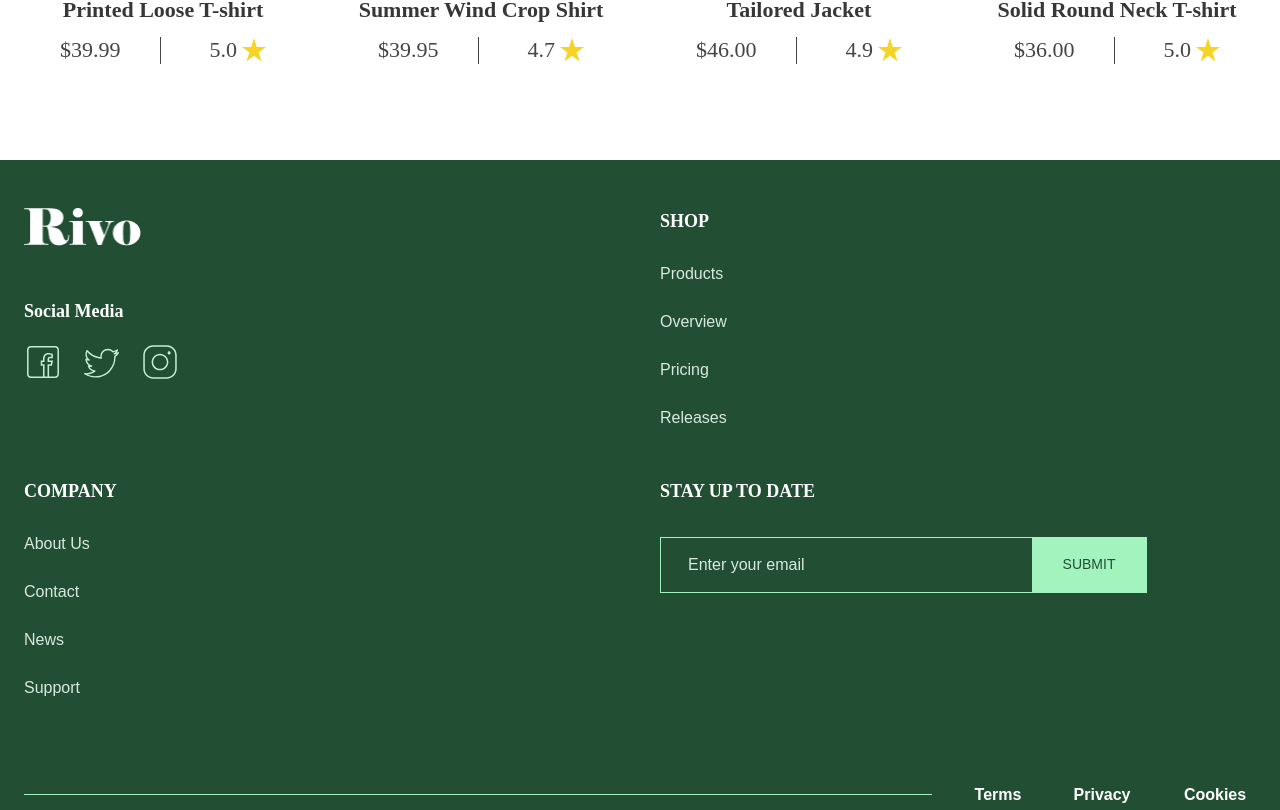
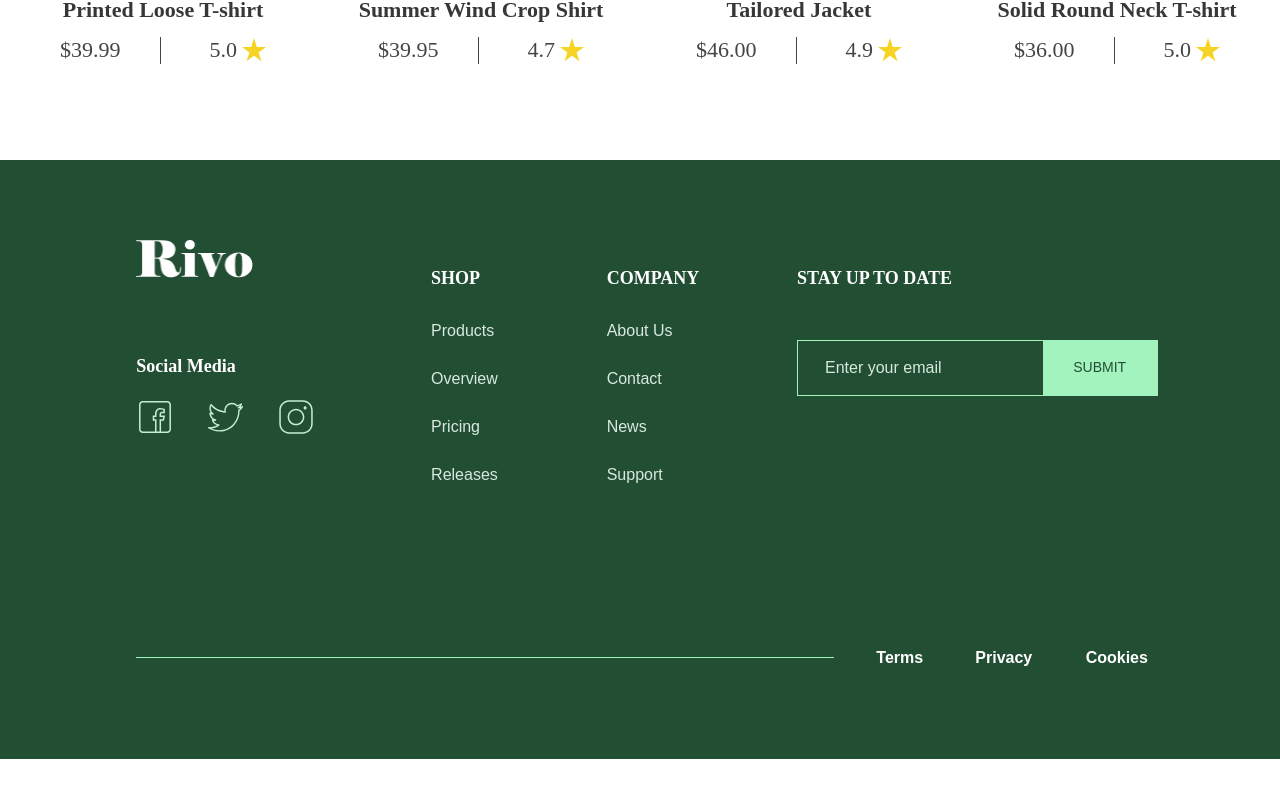
Before and after one commit to Aleeksandree/team-project, a React (Vite) app: page / in a window 1280 px wide. Shown: the part 3097-3907 px from the top of the page. After the commit the page ends 3856 px from the top, so only its background shows below. Built offline with nearby package versions, Linux system fonts and the light colour scheme.

Commit message:
Update footer

```diff
--- a/src/shared/components/composite/Footer.tsx
+++ b/src/shared/components/composite/Footer.tsx
@@ -5,10 +5,12 @@ import FacebookIcon from "../../../assets/landing/footer/Facebook.svg";
 import InstagramIcon from "../../../assets/landing/footer/Instagram.svg";
 import TwitterIcon from "../../../assets/landing/footer/Twitter.svg";
 
+// Footer links
 const shopLinks: string[] = ["Products", "Overview", "Pricing", "Releases"];
 
 const companyLinks: string[] = ["About Us", "Contact", "News", "Support"];
 
+// Reusable column component
 interface FooterColumnProps {
   title: string;
   links: string[];
@@ -16,7 +18,7 @@ interface FooterColumnProps {
 
 function FooterColumn({ title, links }: FooterColumnProps) {
   return (
-    <div className="min-w-0 pt-0 2xl:pt-[25px]">
+    <div className="min-w-0 pt-0 xl:pt-[25px]">
       <h3 className="font-roboto-slab text-[18px] font-semibold leading-[27px] text-white">
         {title.toUpperCase()}
       </h3>
@@ -35,22 +37,24 @@ function FooterColumn({ title, links }: FooterColumnProps) {
   );
 }
 
-// Logo and social media section
+// Logo and Social Media section
 function SocialMedia() {
   return (
     <div className="min-w-0">
-      <img
-        src={RivoLogo}
-        alt="Rivo"
-        className="h-auto w-[117px] object-contain"
-      />
+      <div className="h-[61px] w-[117px]">
+        <img
+          src={RivoLogo}
+          alt="Rivo"
+          className="block h-auto w-[117px] object-contain"
+        />
+      </div>
 
       <div className="mt-[52px]">
         <h3 className="font-roboto-slab text-[18px] font-semibold leading-[27px] text-white">
           Social Media
         </h3>
 
-        <div className="mt-[18px] flex items-center gap-[22px]">
+        <div className="mt-[18px] flex items-center gap-[34px]">
           <img
             src={FacebookIcon}
             alt="Facebook"
@@ -73,6 +77,7 @@ function SocialMedia() {
     </div>
   );
 }
+
 // Newsletter section
 function Newsletter() {
   const handleSubmit = (event: FormEvent<HTMLFormElement>) => {
@@ -80,14 +85,14 @@ function Newsletter() {
   };
 
   return (
-    <div className="min-w-0 pt-0 2xl:pt-[25px]">
+    <div className="min-w-0 pt-0 xl:pt-[25px]">
       <h3 className="font-roboto-slab text-[18px] font-semibold leading-[27px] text-white">
         STAY UP TO DATE
       </h3>
 
       <form
         onSubmit={handleSubmit}
-        className="mt-[32px] flex h-[56px] w-full max-w-[487px] overflow-hidden border border-[#A3F3BE] 2xl:mt-[48px] 2xl:w-[487px]"
+        className="mt-[32px] flex h-[56px] w-full max-w-[487px] overflow-hidden border border-[#A3F3BE] xl:mt-[48px]"
       >
         <input
           type="email"
@@ -100,7 +105,7 @@ function Newsletter() {
 
         <button
           type="submit"
-          className="h-full w-[114px] shrink-0 bg-[#A3F3BE] font-poppins text-[14px] font-medium text-[#224F34] transition-colors hover:bg-[#B9F8CE] focus-visible:outline-2 focus-visible:outline-offset-[-3px] focus-visible:outline-white"
+          className="h-full w-[114px] shrink-0 bg-[#A3F3BE] px-2 font-poppins text-[14px] font-medium text-[#224F34] transition-colors hover:bg-[#B9F8CE] focus-visible:outline-2 focus-visible:outline-offset-[-3px] focus-visible:outline-white"
         >
           SUBMIT
         </button>
@@ -109,10 +114,10 @@ function Newsletter() {
   );
 }
 
-// Footer bottom section
+// Bottom section: line and legal links
 function FooterBottom() {
   return (
-    <div className="mx-auto mt-12 flex w-[calc(100%-48px)] max-w-[1360px] flex-col gap-6 pb-8 sm:flex-row sm:items-center sm:gap-[34px] sm:pb-0 2xl:absolute 2xl:bottom-[78px] 2xl:left-1/2 2xl:mx-0 2xl:mt-0 2xl:w-[1360px] 2xl:max-w-none 2xl:-translate-x-1/2">
+    <div className="mx-auto mt-12 flex w-[calc(100%-48px)] max-w-[1360px] flex-col gap-6 pb-8 sm:flex-row sm:items-center sm:gap-[34px] sm:pb-0 xl:absolute xl:bottom-[86px] xl:left-[10.65%] xl:mx-0 xl:mt-0 xl:w-[79.8%] xl:max-w-none">
       <div className="h-px w-full flex-1 bg-[#A3F3BE]" />
 
       <nav
@@ -135,11 +140,12 @@ function FooterBottom() {
   );
 }
 
-// Main Footer component
+// Main Footer
 function Footer() {
   return (
-    <footer className="relative min-h-[599px] w-full overflow-hidden bg-[#224F34] text-white 2xl:h-[599px]">
-      <div className="mx-auto grid w-[calc(100%-48px)] max-w-[1360px] grid-cols-1 gap-y-12 pt-12 pb-8 sm:grid-cols-2 sm:gap-x-10 sm:gap-y-12 2xl:mx-0 2xl:ml-[calc((100vw-1360px)/2)] 2xl:w-[1379px] 2xl:max-w-none 2xl:grid-cols-[398fr_237fr_257fr_487fr] 2xl:gap-x-0 2xl:pt-[80px] 2xl:pb-0">
+    <footer className="relative min-h-[599px] w-full overflow-hidden bg-[#224F34] text-white xl:h-[599px]">
+      {/* Main content */}
+      <div className="mx-auto grid w-[calc(100%-48px)] max-w-[1360px] grid-cols-1 gap-y-12 pt-12 pb-8 sm:grid-cols-2 sm:gap-x-10 sm:gap-y-12 xl:absolute xl:left-[10.65%] xl:top-[80px] xl:mx-0 xl:grid-cols-[398fr_237fr_257fr_487fr] xl:gap-x-0 xl:w-[79.8%] xl:max-w-none xl:p-0">
         <SocialMedia />
 
         <FooterColumn title="Shop" links={shopLinks} />
@@ -149,6 +155,7 @@ function Footer() {
         <Newsletter />
       </div>
 
+      {/* Bottom content */}
       <FooterBottom />
     </footer>
   );
```
